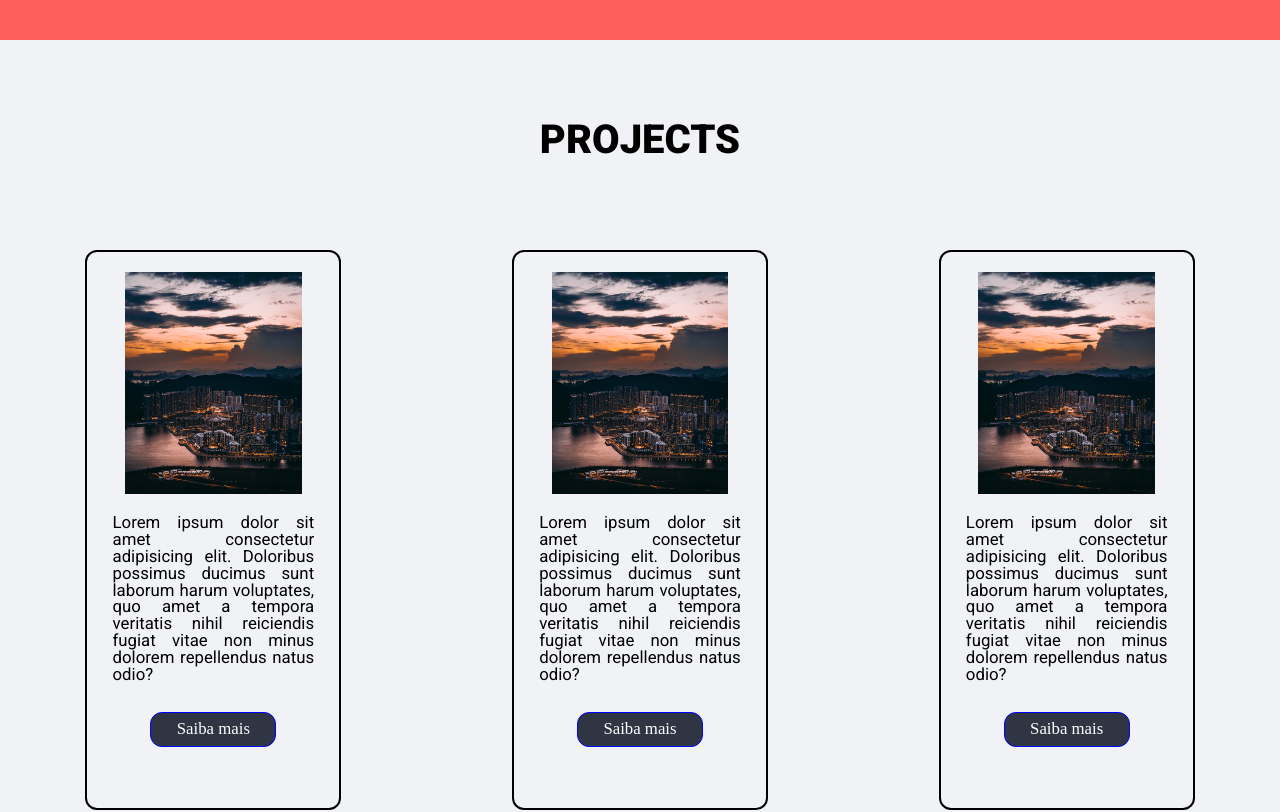
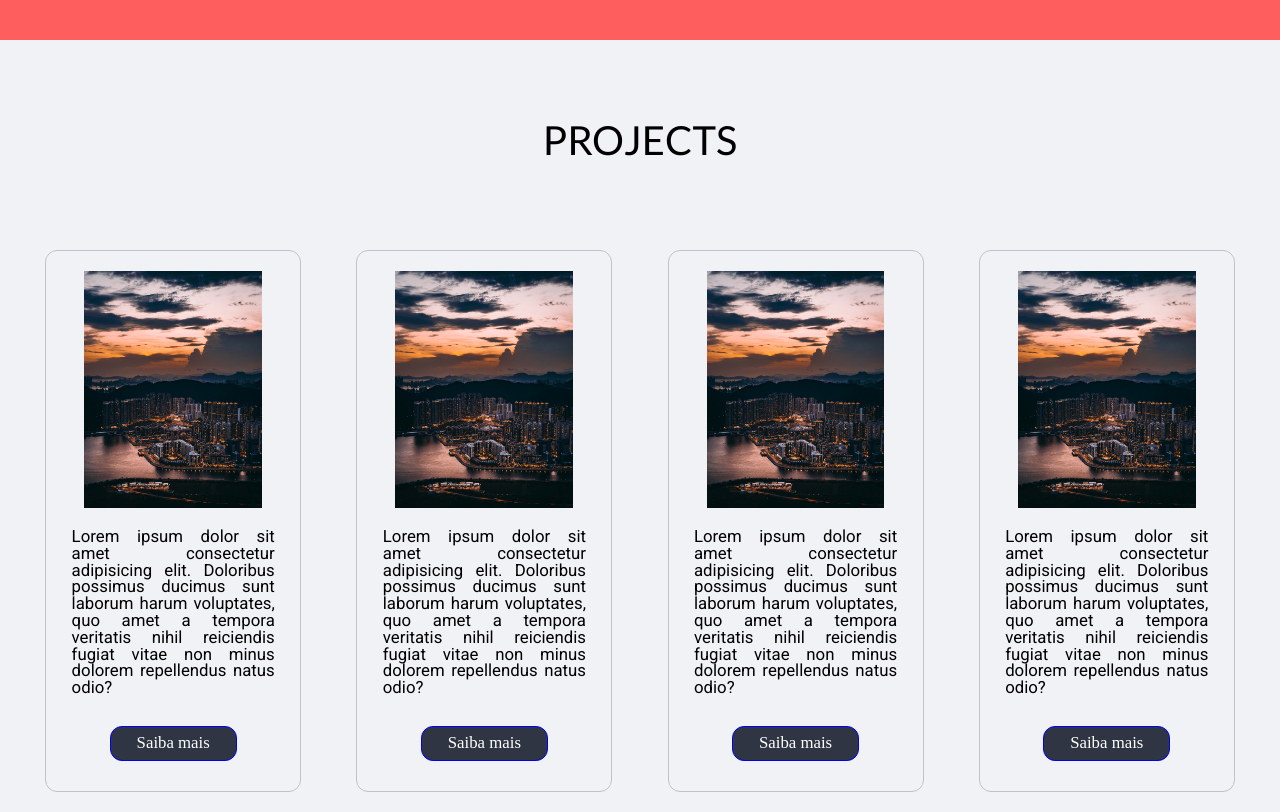
Before and after one commit to alferesx/beginner-template, a plain HTML site: page index.html in a window 1280 px wide. Shown: the part 1240-2052 px from the top of the page. Drawn offline with Linux system fonts and the light colour scheme.

Commit message:
melhorias na responsividade

```diff
--- a/css/media.css
+++ b/css/media.css
@@ -68,6 +68,12 @@
 
   img{
     height: auto;
+    width: 60%;
   }
 
+  .form-group {
+    width: 80%;
+  }
+
+
 }
--- a/css/style.css
+++ b/css/style.css
@@ -92,16 +92,16 @@ html,body,main{
 
  .projects-section {
    padding: 80px 0px;
-   height: 100%;
+   height: auto;
    background-color: #f1f2f6;
 
  }
 
  .sub-title{
    text-align: center;
-   font-family: Roboto;
+   font-family: Lato;
    font-size: 250%;
-   font-weight: 700;
+
    text-transform: uppercase;
    color: black;
  }
@@ -117,15 +117,16 @@ html,body,main{
 
  .projects-list{
    display: flex;
-   justify-content: space-around;
+   justify-content: space-evenly;
    height: 100%;
    width: 100%;
+   flex-wrap: wrap;
  }
 
  .card{
    width: 20%;
    margin: 10px;
-   border: 2px solid black;
+   border: 1px solid #bdc3c7;
    border-radius: 12px;
    height: 100%;
  }
--- a/index.html
+++ b/index.html
@@ -1,10 +1,20 @@
+<!--
+  This project was made to help you understand in pratice how html5 and css3 works and  teach you how to use then in your future projects.
+-->
+
+<!--
+  <!DOCTYPE html> means you are declaring this document is
+  using html5
+-->
 <!DOCTYPE html>
-<html lang="pt-br">
+
+<html lang="eng">
 <head>
   <meta charset="UTF-8">
   <meta name="viewport" content="width=device-width, initial-scale=1.0">
   <meta http-equiv="X-UA-Compatible" content="ie=edge">
   <link href="https://fonts.googleapis.com/css?family=Roboto:400,900&display=swap" rel="stylesheet">
+  <link href="https://fonts.googleapis.com/css?family=Lato:400,700&display=swap" rel="stylesheet">
   <link rel="stylesheet" href="css/reset.css">
   <link rel="stylesheet" href="css/style.css">
   <link rel="stylesheet" href="css/media.css">
@@ -60,7 +70,16 @@
                 Lorem ipsum dolor sit amet consectetur adipisicing elit. Doloribus possimus ducimus sunt laborum harum voluptates, quo amet a tempora veritatis nihil reiciendis fugiat vitae non minus dolorem repellendus natus odio?
               </p>
               <a href="#" class="btn">Saiba mais</a>
-              </div>
+          </div>
+            <div class="card">
+              <img src="img/image1.jpg" alt="image1">
+              <p class="description">
+                Lorem ipsum dolor sit amet consectetur adipisicing elit. Doloribus possimus ducimus sunt laborum harum voluptates,
+                quo amet a tempora veritatis nihil reiciendis fugiat vitae non minus dolorem repellendus natus odio?
+              </p>
+              <a href="#" class="btn">Saiba mais</a>
+            </div>
+
 
               <div class="card">
                 <img src="img/image1.jpg" alt="image1">
```
